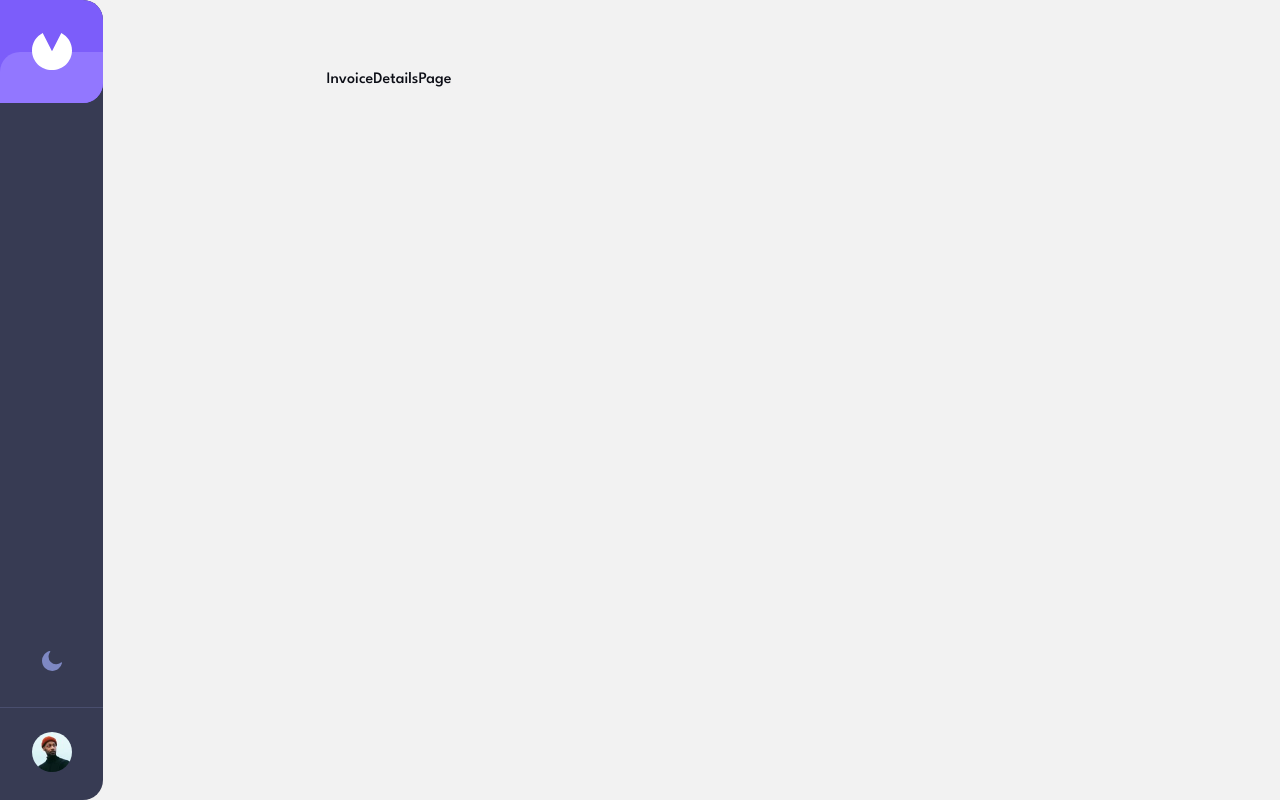
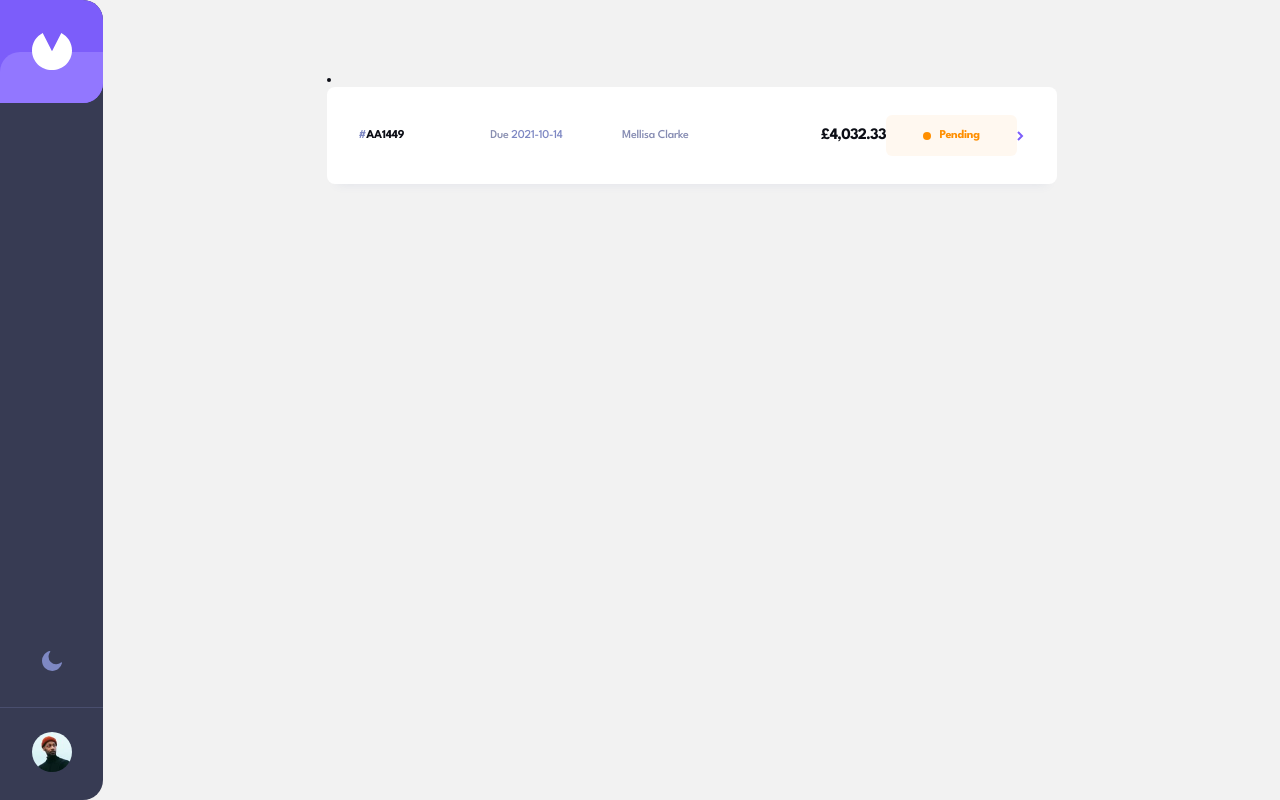
Before and after one commit to yjcyun/frontend_mentor, a Vue app in the folder guru/invoice-app/final-code/: page /AA1449 in a window 1280 px wide. Built offline with nearby package versions, Linux system fonts and the light colour scheme.

Commit message:
invoice: Move Status component to UI folder

```diff
--- a/guru/invoice-app/final-code/src/components/invoices/InvoiceItem.vue
+++ b/guru/invoice-app/final-code/src/components/invoices/InvoiceItem.vue
@@ -11,17 +11,17 @@
       <div class="name body1">{{ clientName }}</div>
       <div class="price h3">{{ formatPrice }}</div>
 
-      <invoice-status :status="status"></invoice-status>
+      <base-status :status="status"></base-status>
       <img src="../../assets/icon-arrow-right.svg" alt="Arrow Right Icon" />
     </router-link>
   </li>
 </template>
 
 <script>
-import InvoiceStatus from "./InvoiceStatus.vue";
+import BaseStatus from "../ui/BaseStatus.vue";
 
 export default {
-  components: { InvoiceStatus },
+  components: { BaseStatus },
   props: ["id", "paymentDue", "clientName", "total", "status"],
   computed: {
     formatPrice() {
--- a/guru/invoice-app/final-code/src/main.js
+++ b/guru/invoice-app/final-code/src/main.js
@@ -4,6 +4,8 @@ import "./style.css";
 
 import App from "./App.vue";
 import BaseButton from "./components/ui/BaseButton.vue";
+import BaseStatus from "./components/ui/BaseStatus.vue";
+
 import router from "./routes";
 
 const app = createApp(App);
@@ -11,5 +13,6 @@ const app = createApp(App);
 app.use(router);
 
 app.component("base-button", BaseButton);
+app.component("base-status", BaseStatus);
 
 app.mount("#app");
--- a/guru/invoice-app/final-code/src/views/InvoiceDetails.vue
+++ b/guru/invoice-app/final-code/src/views/InvoiceDetails.vue
@@ -1,3 +1,26 @@
 <template>
-  <div>InvoiceDetailsPage</div>
+  <div>
+    <invoice-item
+      :id="invoice.id"
+      :paymentDue="invoice.paymentDue"
+      :clientName="invoice.clientName"
+      :total="invoice.total"
+      :status="invoice.status"
+    ></invoice-item>
+  </div>
 </template>
+
+<script>
+import InvoiceItem from "../components/invoices/InvoiceItem.vue";
+
+import devData from "../../data.json";
+
+export default {
+  components: { InvoiceItem },
+  data() {
+    return {
+      invoice: devData.find((inv) => inv.id === this.$route.params.invoiceId),
+    };
+  },
+};
+</script>
```
Also changed, not shown: guru/invoice-app/final-code/src/components/ui/BaseStatus.vue (renamed from guru/invoice-app/final-code/src/components/invoices/InvoiceStatus.vue).
